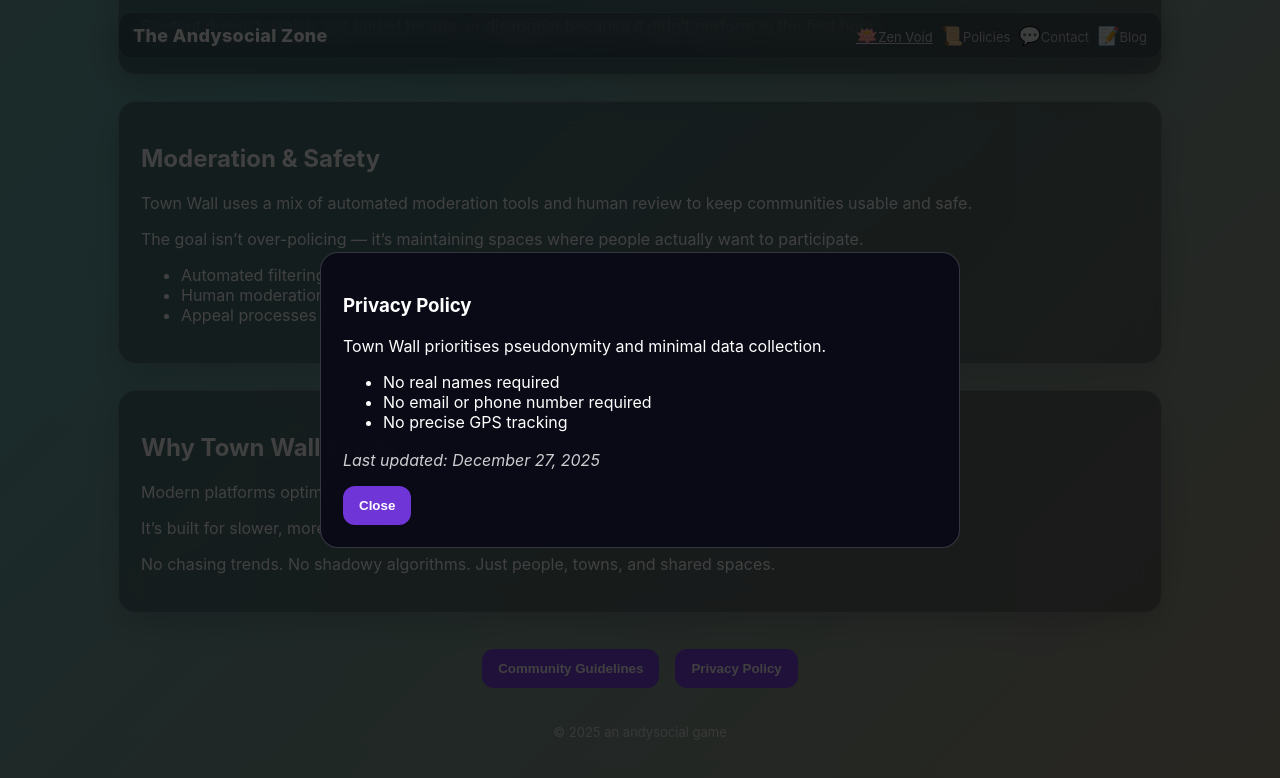
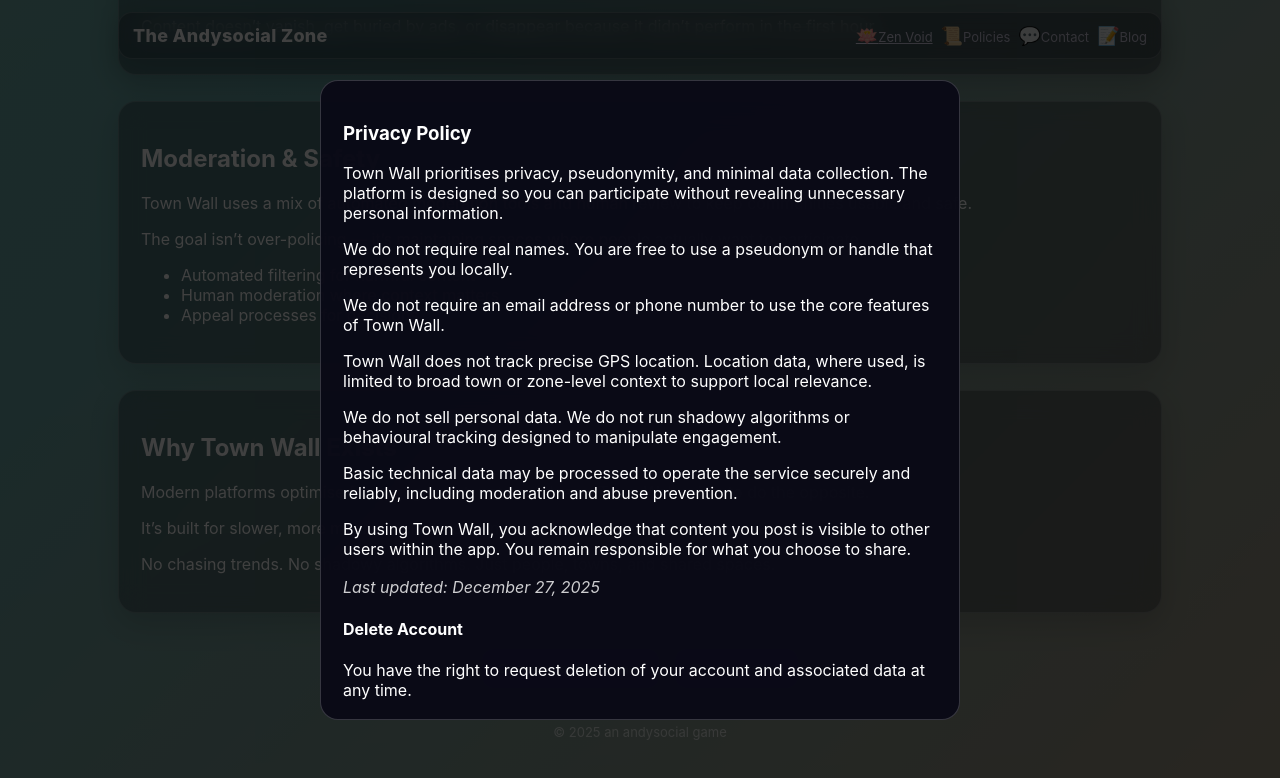
Before and after one commit to andyjxck/townwall33, a Next.js app: page / in a window 1280 px wide. Both pictures are taken after a click on the button "Privacy Policy". Shown: the part 1435-2213 px from the top of the page. Built offline with nearby package versions, Linux system fonts and the light colour scheme.

Commit message:
Revise modal content for guidelines and privacy policy
Updated modal content for community guidelines and privacy policy, including clearer language and additional information on account deletion.

```diff
--- a/pages/index.jsx
+++ b/pages/index.jsx
@@ -159,42 +159,121 @@ export default function TownWall() {
     {openModal && (
   <div className="modal-backdrop" onClick={() => setOpenModal(null)}>
     <div className="modal" onClick={(e) => e.stopPropagation()}>
+
+      {/* ================= COMMUNITY GUIDELINES ================= */}
       {openModal === "guidelines" && (
         <>
           <h3>Community Guidelines</h3>
 
           <p>
-                  Town Wall is built on respect, relevance, and local value.
-                  Harassment, hate speech, and abuse are not tolerated.
+            Town Wall is a place for local people, local businesses, and local
+            communities to connect in a meaningful and respectful way.
+            Everything posted here should serve a genuine local purpose.
           </p>
 
           <p>
-                  Content should contribute positively to towns, zones, or
-                  the wider community.
+            We expect all users to treat others with respect. Harassment,
+            hate speech, threats, bullying, discrimination, or abuse of any
+            kind will not be tolerated.
+          </p>
+
+          <p>
+            Content should be relevant to towns, zones, or the wider local
+            community. Spam, misleading posts, excessive self-promotion,
+            or irrelevant content may be removed.
+          </p>
+
+          <p>
+            Do not impersonate others, misrepresent businesses, or post
+            content intended to deceive or exploit users.
+          </p>
+
+          <p>
+            Illegal content, encouragement of harm, or activity that puts
+            others at risk is strictly prohibited and may result in account
+            removal.
+          </p>
+
+          <p>
+            Moderation decisions are made to keep Town Wall safe, useful,
+            and human. Repeated violations may lead to suspension or
+            permanent removal from the platform.
           </p>
 
           <p className="footer">
-                  Let’s keep Town Wall useful, safe, and human.
+            Let’s keep Town Wall respectful, local, and built for real
+            communities.
           </p>
         </>
       )}
 
+      {/* ================= PRIVACY POLICY ================= */}
       {openModal === "privacy" && (
         <>
           <h3>Privacy Policy</h3>
 
           <p>
-                  Town Wall prioritises pseudonymity and minimal data collection.
+            Town Wall prioritises privacy, pseudonymity, and minimal data
+            collection. The platform is designed so you can participate
+            without revealing unnecessary personal information.
           </p>
 
-                <ul>
-                  <li>No real names required</li>
-                  <li>No email or phone number required</li>
-                  <li>No precise GPS tracking</li>
-                </ul>
+          <p>
+            We do not require real names. You are free to use a pseudonym
+            or handle that represents you locally.
+          </p>
+
+          <p>
+            We do not require an email address or phone number to use the
+            core features of Town Wall.
+          </p>
+
+          <p>
+            Town Wall does not track precise GPS location. Location data,
+            where used, is limited to broad town or zone-level context to
+            support local relevance.
+          </p>
+
+          <p>
+            We do not sell personal data. We do not run shadowy algorithms
+            or behavioural tracking designed to manipulate engagement.
+          </p>
+
+          <p>
+            Basic technical data may be processed to operate the service
+            securely and reliably, including moderation and abuse
+            prevention.
+          </p>
+
+          <p>
+            By using Town Wall, you acknowledge that content you post is
+            visible to other users within the app. You remain responsible
+            for what you choose to share.
+          </p>
 
           <p className="footer">
             Last updated: December 27, 2025
+          </p>
+
+          {/* ================= DELETE ACCOUNT ================= */}
+          <h4>Delete Account</h4>
+
+          <p>
+            You have the right to request deletion of your account and
+            associated data at any time.
+          </p>
+
+          <p>
+            To request account deletion, please contact us at:
+            <br />
+            <strong>andyblewett991@gmail.com</strong>
+          </p>
+
+          <p>
+            A self-service <strong>Delete Account</strong> button is also
+            being added directly inside the app in an upcoming update,
+            allowing you to delete your account instantly without
+            contacting support.
           </p>
         </>
       )}
@@ -205,6 +284,7 @@ export default function TownWall() {
     </div>
   </div>
 )}
+
 
       {/* ================= STYLES ================= */}
       <style jsx>{`
```
Lines whose indentation alone changed are shown as unchanged.
